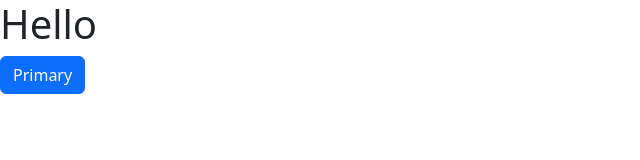
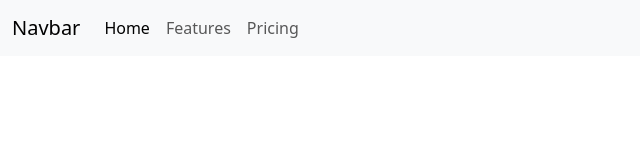
Before and after one commit to alhaj-cmd/BasicSite, a plain HTML site: page index.html in a window 1280 px wide. Shown: the whole page, without its empty margins (0-640 px from the left). Drawn offline with nearby package versions, Linux system fonts and the light colour scheme.

Commit message:
header added

```diff
--- a/index.html
+++ b/index.html
@@ -8,8 +8,27 @@
 </head>
 <body>
     <header>
-        <h1 class="">Hello</h1>
-        <button type="button" class="btn btn-primary">Primary</button>
+        <nav class="navbar navbar-expand-lg bg-body-tertiary">
+            <div class="container-fluid">
+              <a class="navbar-brand" href="#">Navbar</a>
+              <button class="navbar-toggler" type="button" data-bs-toggle="collapse" data-bs-target="#navbarNavDropdown" aria-controls="navbarNavDropdown" aria-expanded="false" aria-label="Toggle navigation">
+                <span class="navbar-toggler-icon"></span>
+              </button>
+              <div class="collapse navbar-collapse md-auto" id="navbarNavDropdown">
+                <ul class="navbar-nav">
+                  <li class="nav-item">
+                    <a class="nav-link active" aria-current="page" href="#">Home</a>
+                  </li>
+                  <li class="nav-item">
+                    <a class="nav-link" href="#">Features</a>
+                  </li>
+                  <li class="nav-item">
+                    <a class="nav-link" href="#">Pricing</a>
+                  </li>
+                </ul>
+              </div>
+            </div>
+          </nav>
     </header>
 </body>
 </html>
```
